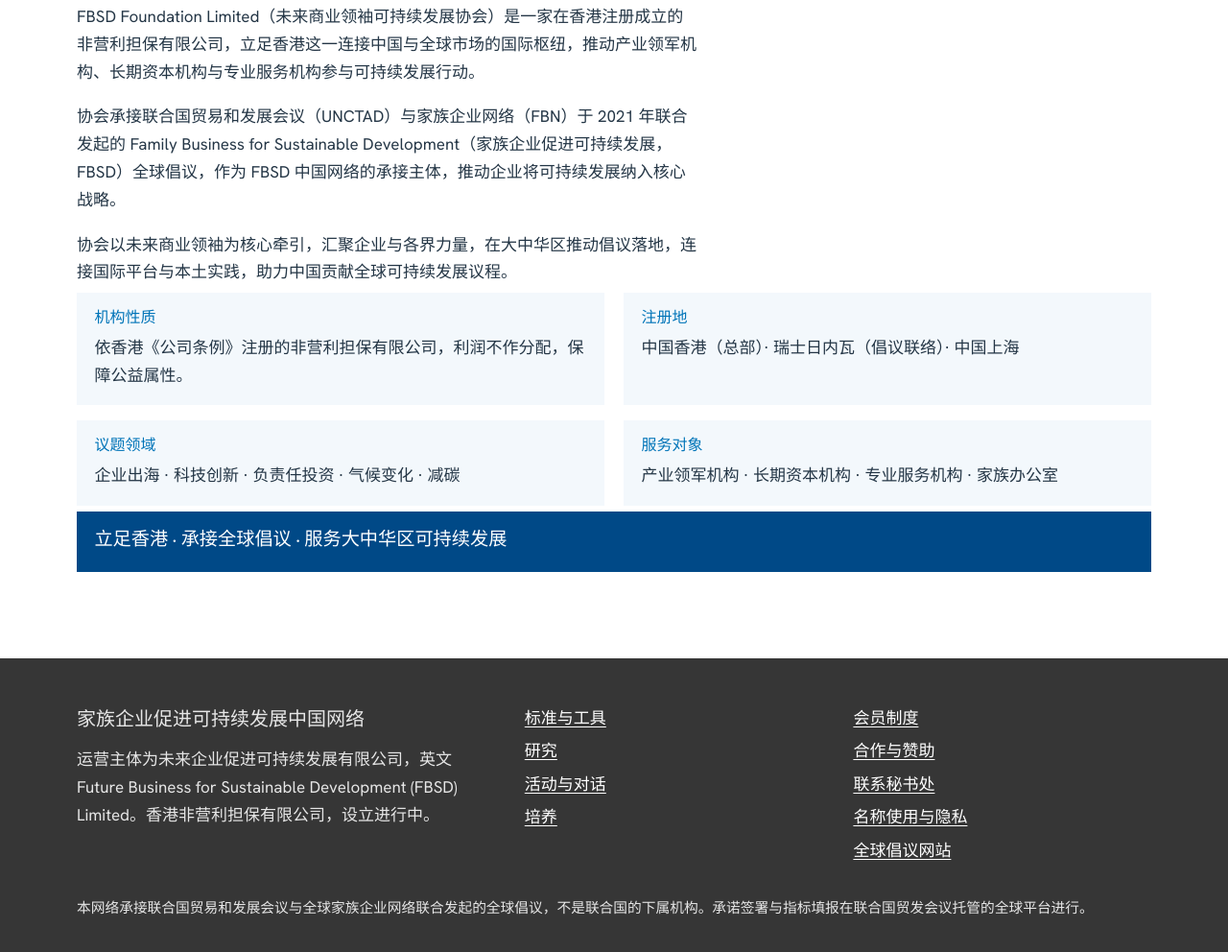
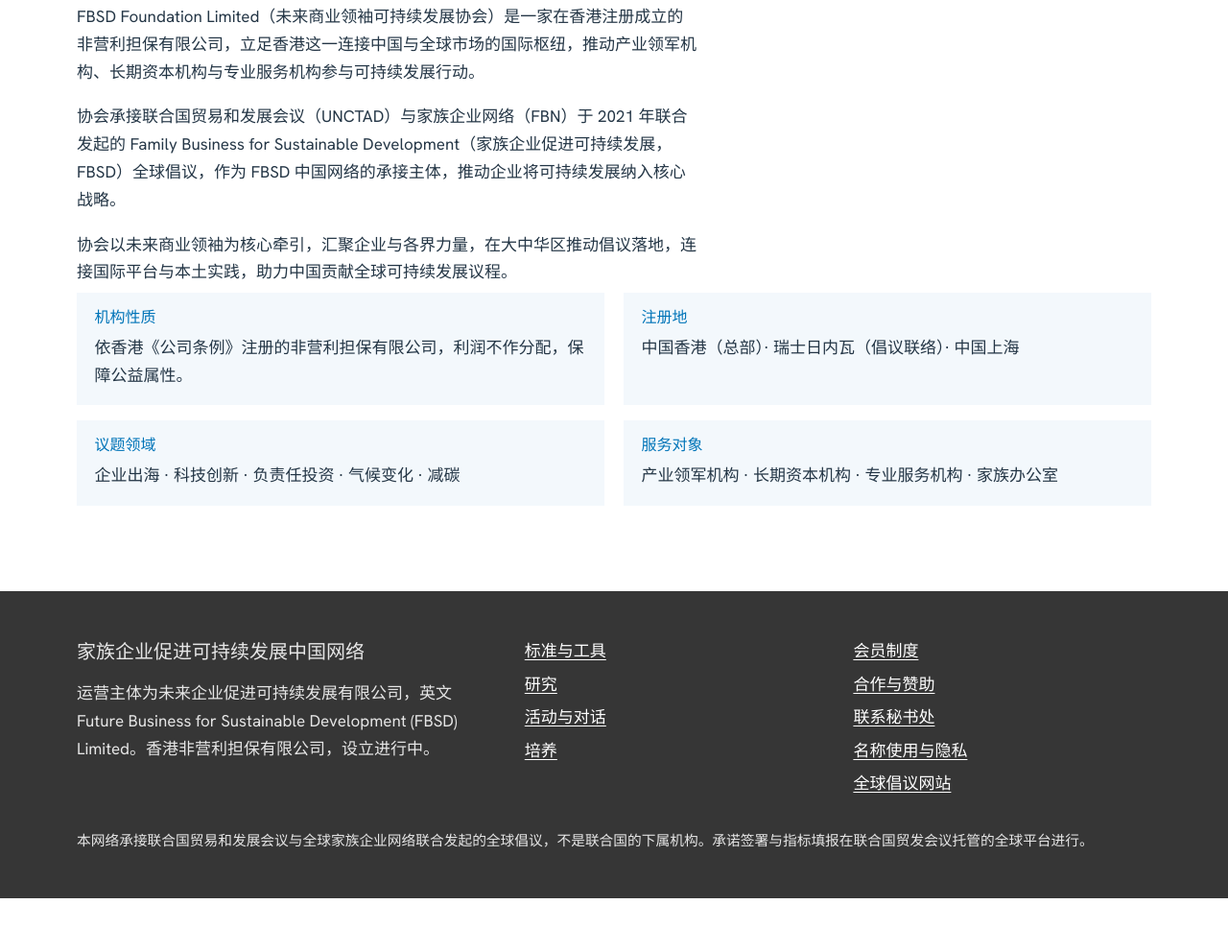
Before and after one commit to Dingthephoenix/fbsd-website, a plain HTML site: page 1/about.html in a window 1280 px wide. Shown: the part 532-1524 px from the top of the page at 96% size. After the commit the page ends 1468 px from the top, so only its background shows below. Drawn offline with Linux system fonts and the light colour scheme.

Commit message:
方案一去掉协会简介底部的蓝色标语。
Co-authored-by: Cursor <cursoragent@cursor.com>

```diff
--- a/1/about.html
+++ b/1/about.html
@@ -26,7 +26,6 @@
 <div><h3><span class="zh">议题领域</span><span class="en">Subjects</span></h3><p><span class="zh">企业出海 · 科技创新 · 负责任投资 · 气候变化 · 减碳</span><span class="en">Going global · Technology · Responsible investment · Climate change · Decarbonisation</span></p></div>
 <div><h3><span class="zh">服务对象</span><span class="en">Who it serves</span></h3><p><span class="zh">产业领军机构 · 长期资本机构 · 专业服务机构 · 家族办公室</span><span class="en">Industrial leaders · Long-term capital · Professional firms · Family offices</span></p></div>
 </div>
-<p class="about-line"><span class="zh">立足香港 · 承接全球倡议 · 服务大中华区可持续发展</span><span class="en">Based in Hong Kong · Carrying the global initiative · Serving sustainable development across Greater China</span></p>
 </div></section>
 </main>
 <script src="js/footer.js"></script>
--- a/1/css/site.css
+++ b/1/css/site.css
@@ -655,15 +655,6 @@ textarea { min-height: 8rem; resize: vertical; }
 
 .about-facts p { margin: 0; }
 
-.about-line {
-  margin: 0.4rem 0 0;
-  padding: 0.95rem 1.15rem;
-  background: var(--blue-deep);
-  color: white;
-  font-family: var(--serif);
-  font-size: 1.2rem;
-}
-
 @media (max-width: 980px) {
   .nav-toggle { display: inline-flex; }
   .header-inner { flex-wrap: wrap; padding: 0.8rem 0; }
```
